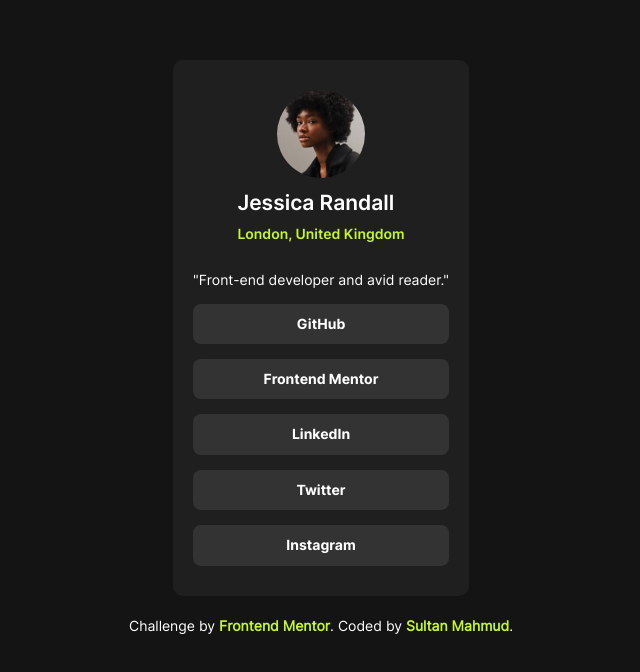
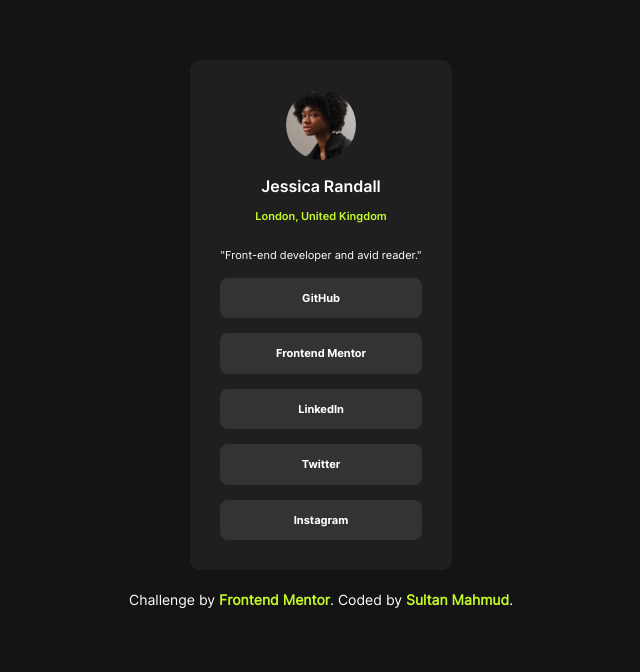
Before and after one commit to developer-sultan/social-link-profile, a plain HTML site: page index.html in a window 1280 px wide. Shown: the whole page, without its empty margins (319-959 px from the left). Drawn offline with Linux system fonts and the light colour scheme.

Commit message:
project completed

```diff
--- a/responsive.css
+++ b/responsive.css
@@ -0,0 +1,18 @@
+@media only screen and (min-width: 991px){
+    figure > img {
+        width: 40%;
+    }
+    article > h1{
+        font-size: 16px;
+    }
+    article > p{
+        font-size: 11px;
+    }
+
+    .links > p{
+        font-size: 11px;
+    }
+    .links > ul > li > a{
+        font-size: 11px;
+    }
+}
--- a/style.css
+++ b/style.css
@@ -1,6 +1,6 @@
 
 .card{
-    padding: 30px 20px;
+    padding: 30px 30px;
     background-color: var(--neutral-color-card-bg);
     display: flex;
     flex-direction: column;
@@ -19,13 +19,18 @@
 
 
 /* Article */
+article{
+    display: flex;
+    flex-direction: column;
+    text-align: center;
+}
 article > h1{
     font-family: inter-semiBold;
 }
 article > p{
     color:var(--tertiary-color);
     font-family: inter-semiBold;
-    margin-bottom: 1rem;
+    margin-bottom: 0.5rem;
 }
 
 
```
